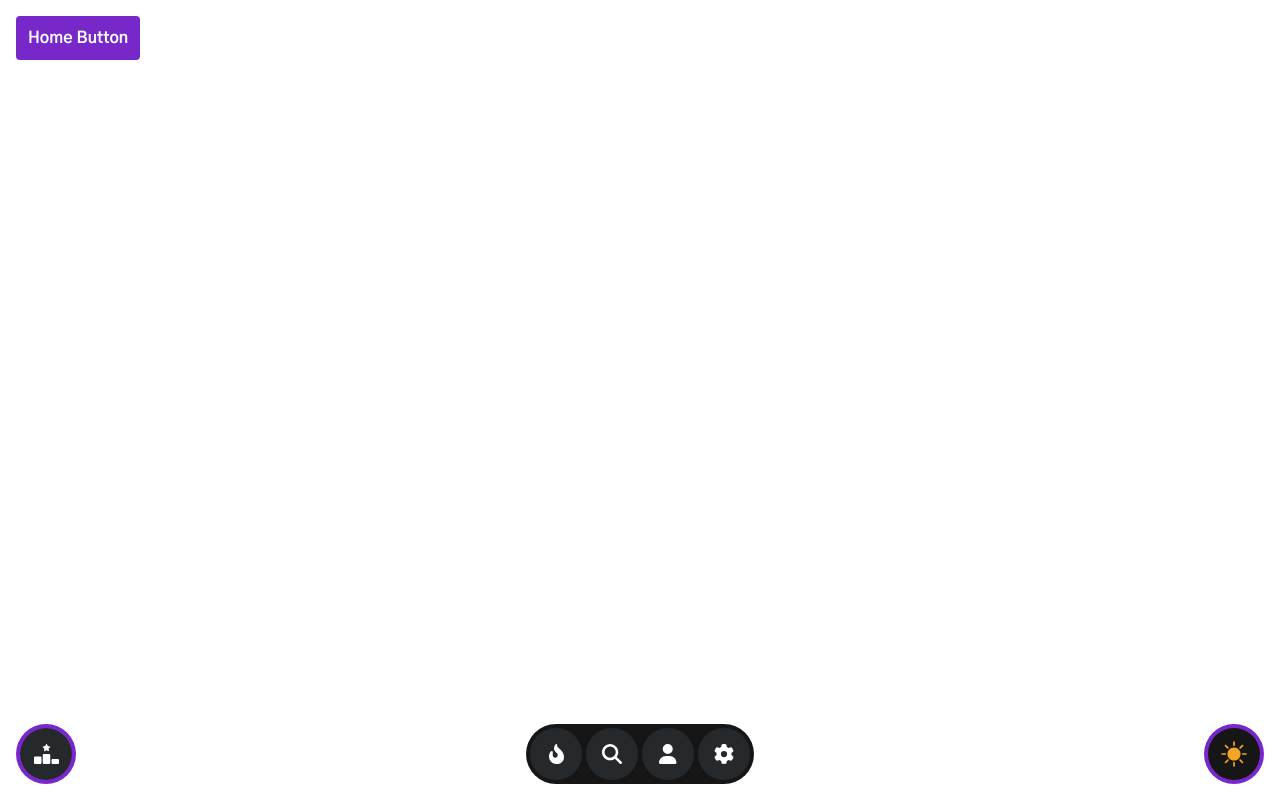
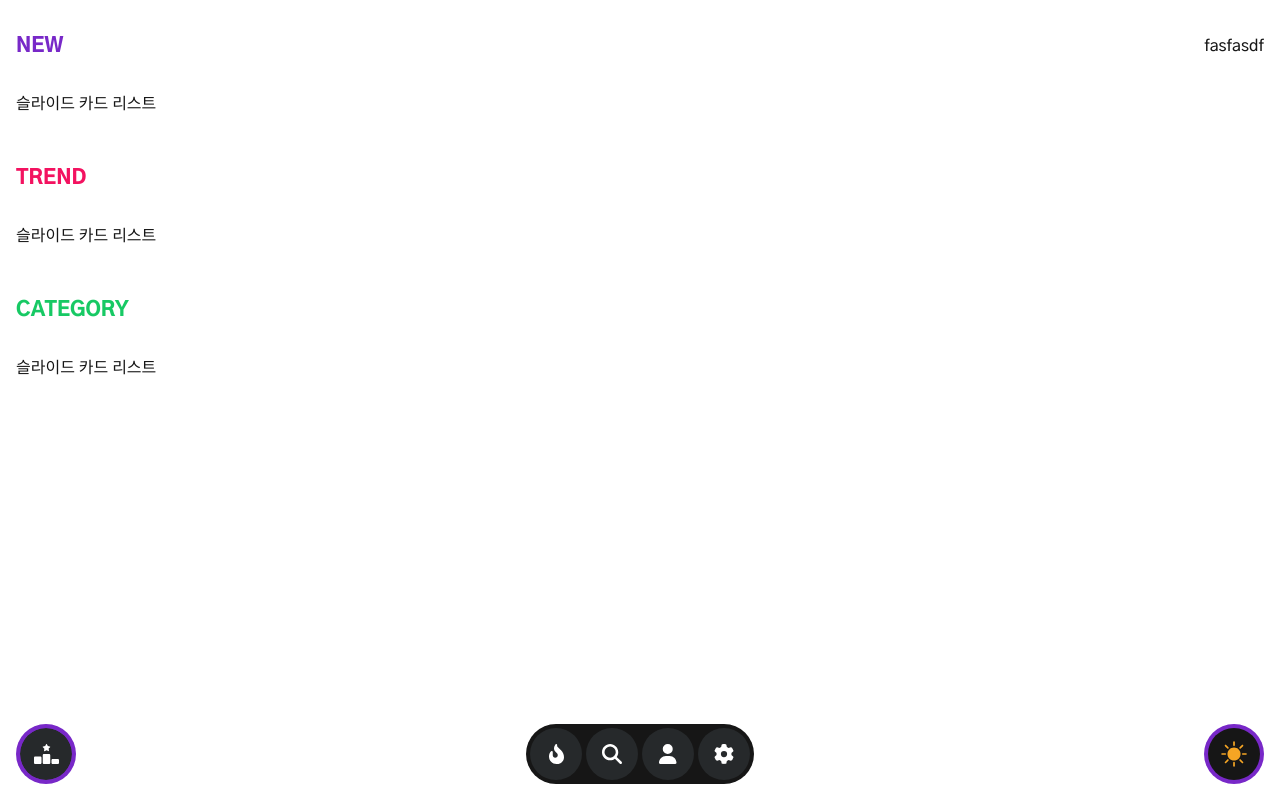
Before and after one commit to potionstory/colosseum, a Next.js app in the folder frontend/: page / in a window 1280 px wide. Built offline with nearby package versions, Linux system fonts and the light colour scheme.

Commit message:
[update] frontend: Header Component add > DynamicIsland / DynamicIslandColosseum / DynamicIslandSearch / DynamicIslandSetting / DynamicIslandTrend

```diff
--- a/frontend/src/components/base/Main.tsx
+++ b/frontend/src/components/base/Main.tsx
@@ -15,6 +15,6 @@ export default Main;
 const MainWrap = styled("main", {
   padding: "16px 16px 80px",
   "@sm": {
-    paddingBottom: "92px",
+    paddingBottom: 92,
   },
 });
--- a/frontend/src/components/base/header/DynamicIsland.tsx
+++ b/frontend/src/components/base/header/DynamicIsland.tsx
@@ -10,6 +10,11 @@ import {
 import { IconProp } from "@fortawesome/fontawesome-svg-core";
 import { FontAwesomeIcon } from "@fortawesome/react-fontawesome";
 import useHeaderStore from "store/header";
+import DynamicIslandColosseum from "./DynamicIslandColosseum";
+import DynamicIslandTrend from "./DynamicIslandTrend";
+import DynamicIslandSearch from "./DynamicIslandSearch";
+import DynamicIslandAuth from "./DynamicIslandAuth";
+import DynamicIslandSetting from "./DynamicIslandSetting";
 import { styled } from "styles/stitches.config";
 
 type NavItem = {
@@ -68,7 +73,7 @@ const DynamicIsland: React.FC<DynamicIslandType> = ({
 
   return (
     <DynamicIslandWrap>
-      <DynamicIslandNavWrap style={navAnimated}>
+      <DynamicIslandNavWrap style={navAnimated} isDynamic={isDynamic}>
         <DynamicIslandNavList>
           {navList.map((item, index) => {
             const { id, path, icon } = item;
@@ -94,31 +99,15 @@ const DynamicIsland: React.FC<DynamicIslandType> = ({
           })}
         </DynamicIslandNavList>
       </DynamicIslandNavWrap>
-      {page === "/" && (
-        <DynamicIslandColosseumWrap style={colosseumAnimated}>
-          Colosseum
-        </DynamicIslandColosseumWrap>
-      )}
-      {page === "/trend" && (
-        <DynamicIslandColosseumWrap style={colosseumAnimated}>
-          Trend
-        </DynamicIslandColosseumWrap>
-      )}
-      {page === "/search" && (
-        <DynamicIslandColosseumWrap style={colosseumAnimated}>
-          Search
-        </DynamicIslandColosseumWrap>
-      )}
-      {page === "/auth" && (
-        <DynamicIslandColosseumWrap style={colosseumAnimated}>
-          Auth
-        </DynamicIslandColosseumWrap>
-      )}
-      {page === "/setting" && (
-        <DynamicIslandColosseumWrap style={colosseumAnimated}>
-          Setting
-        </DynamicIslandColosseumWrap>
-      )}
+      <DynamicIslandCenterWrap style={colosseumAnimated} isDynamic={isDynamic}>
+        <DynamicIslandCenterInner>
+          {page === "/" && <DynamicIslandColosseum />}
+          {page === "/trend" && <DynamicIslandTrend />}
+          {page === "/search" && <DynamicIslandSearch />}
+          {page === "/auth" && <DynamicIslandAuth />}
+          {page === "/setting" && <DynamicIslandSetting />}
+        </DynamicIslandCenterInner>
+      </DynamicIslandCenterWrap>
     </DynamicIslandWrap>
   );
 };
@@ -139,11 +128,19 @@ const DynamicIslandNavWrap = styled(animated.nav, {
   position: "absolute",
   top: "50%",
   left: "50%",
+  zIndex: 10,
   height: "100%",
   borderRadius: 24,
   transform: "translate(-50%, -50%)",
   "@sm": {
-    borderRadius: 32,
+    borderRadius: 30,
+  },
+  variants: {
+    isDynamic: {
+      true: {
+        zIndex: 0,
+      },
+    },
   },
 });
 
@@ -209,21 +206,31 @@ const DynamicIslandNavItemButton = styled("button", {
   },
 });
 
-const DynamicIslandColosseumWrap = styled(animated.div, {
+const DynamicIslandCenterWrap = styled(animated.div, {
   display: "flex",
-  alignItems: "center",
-  justifyContent: "center",
   overflow: "hidden",
   position: "absolute",
-  top: "50%",
+  bottom: "0%",
   left: "50%",
+  zIndex: 0,
   height: "100%",
+  transform: "translateX(-50%)",
+  variants: {
+    isDynamic: {
+      true: {
+        zIndex: 10,
+      },
+    },
+  },
+});
+
+const DynamicIslandCenterInner = styled("div", {
+  display: "flex",
+  flex: 1,
+  overflow: "hidden",
+  padding: 4,
   borderRadius: 24,
-  transform: "translate(-50%, -50%)",
   backgroundColor: "$theme-inverse",
-  fontSize: "1rem",
-  fontWeight: 700,
-  color: "$theme",
   "@sm": {
     borderRadius: 32,
   },
--- /dev/null
+++ b/frontend/src/components/base/header/DynamicIslandAuth.tsx
@@ -0,0 +1,31 @@
+import React from "react";
+import { styled } from "styles/stitches.config";
+
+const DynamicIslandAuth: React.FC = () => {
+  return <DynamicIslandAuthWrap>DynamicIslandAuth</DynamicIslandAuthWrap>;
+};
+
+export default DynamicIslandAuth;
+
+const DynamicIslandAuthWrap = styled("div", {
+  display: "flex",
+  flex: 1,
+  alignItems: "center",
+  justifyContent: "center",
+  overflow: "hidden",
+  borderRadius: 24,
+  backgroundColor: "$theme-inverse",
+  fontSize: "1rem",
+  fontWeight: 700,
+  color: "$theme",
+  "@sm": {
+    borderRadius: 32,
+  },
+  variants: {
+    isDynamic: {
+      true: {
+        zIndex: 10,
+      },
+    },
+  },
+});
--- /dev/null
+++ b/frontend/src/components/base/header/DynamicIslandColosseum.tsx
@@ -0,0 +1,27 @@
+import React from "react";
+import { styled } from "styles/stitches.config";
+
+const DynamicIslandColosseum: React.FC = () => {
+  return (
+    <DynamicIslandColosseumWrap>
+      DynamicIslandColosseum
+    </DynamicIslandColosseumWrap>
+  );
+};
+
+export default DynamicIslandColosseum;
+
+const DynamicIslandColosseumWrap = styled("div", {
+  display: "flex",
+  flex: 1,
+  alignItems: "center",
+  justifyContent: "center",
+  borderRadius: 20,
+  backgroundColor: "$neutral-inverse",
+  fontSize: "1rem",
+  fontWeight: 700,
+  color: "$theme",
+  "@sm": {
+    borderRadius: 26,
+  },
+});
--- /dev/null
+++ b/frontend/src/components/base/header/DynamicIslandSearch.tsx
@@ -0,0 +1,31 @@
+import React from "react";
+import { styled } from "styles/stitches.config";
+
+const DynamicIslandSearch: React.FC = () => {
+  return <DynamicIslandSearchWrap>DynamicIslandSearch</DynamicIslandSearchWrap>;
+};
+
+export default DynamicIslandSearch;
+
+const DynamicIslandSearchWrap = styled("div", {
+  display: "flex",
+  flex: 1,
+  alignItems: "center",
+  justifyContent: "center",
+  overflow: "hidden",
+  borderRadius: 24,
+  backgroundColor: "$theme-inverse",
+  fontSize: "1rem",
+  fontWeight: 700,
+  color: "$theme",
+  "@sm": {
+    borderRadius: 32,
+  },
+  variants: {
+    isDynamic: {
+      true: {
+        zIndex: 10,
+      },
+    },
+  },
+});
--- /dev/null
+++ b/frontend/src/components/base/header/DynamicIslandSetting.tsx
@@ -0,0 +1,33 @@
+import React from "react";
+import { styled } from "styles/stitches.config";
+
+const DynamicIslandSetting: React.FC = () => {
+  return (
+    <DynamicIslandSettingWrap>DynamicIslandSetting</DynamicIslandSettingWrap>
+  );
+};
+
+export default DynamicIslandSetting;
+
+const DynamicIslandSettingWrap = styled("div", {
+  display: "flex",
+  flex: 1,
+  alignItems: "center",
+  justifyContent: "center",
+  overflow: "hidden",
+  borderRadius: 24,
+  backgroundColor: "$theme-inverse",
+  fontSize: "1rem",
+  fontWeight: 700,
+  color: "$theme",
+  "@sm": {
+    borderRadius: 32,
+  },
+  variants: {
+    isDynamic: {
+      true: {
+        zIndex: 10,
+      },
+    },
+  },
+});
--- /dev/null
+++ b/frontend/src/components/base/header/DynamicIslandTrend.tsx
@@ -0,0 +1,31 @@
+import React from "react";
+import { styled } from "styles/stitches.config";
+
+const DynamicIslandTrend: React.FC = () => {
+  return <DynamicIslandTrendWrap>DynamicIslandTrend</DynamicIslandTrendWrap>;
+};
+
+export default DynamicIslandTrend;
+
+const DynamicIslandTrendWrap = styled("div", {
+  display: "flex",
+  flex: 1,
+  alignItems: "center",
+  justifyContent: "center",
+  overflow: "hidden",
+  borderRadius: 24,
+  backgroundColor: "$theme-inverse",
+  fontSize: "1rem",
+  fontWeight: 700,
+  color: "$theme",
+  "@sm": {
+    borderRadius: 32,
+  },
+  variants: {
+    isDynamic: {
+      true: {
+        zIndex: 10,
+      },
+    },
+  },
+});
--- a/frontend/src/pages/index.tsx
+++ b/frontend/src/pages/index.tsx
@@ -1,27 +1,83 @@
 import type { NextPage } from "next";
-import useHeaderStore from "store/header";
 import { styled } from "styles/stitches.config";
 
 const Home: NextPage = () => {
-  const { setIsDynamic } = useHeaderStore((state) => state);
-
   return (
-    <TestButton type="button" onClick={() => setIsDynamic(true)}>
-      Home Button
-    </TestButton>
+    <HomeWrap>
+      <CategorySection>
+        <CategorySectionHeader>
+          <CategorySectionHeaderTitle color="new">
+            new
+          </CategorySectionHeaderTitle>
+          fasfasdf
+        </CategorySectionHeader>
+        <div>슬라이드 카드 리스트</div>
+      </CategorySection>
+      <CategorySection>
+        <CategorySectionHeader>
+          <CategorySectionHeaderTitle color="trend">
+            trend
+          </CategorySectionHeaderTitle>
+        </CategorySectionHeader>
+        <div>슬라이드 카드 리스트</div>
+      </CategorySection>
+      <CategorySection>
+        <CategorySectionHeader>
+          <CategorySectionHeaderTitle color="category">
+            category
+          </CategorySectionHeaderTitle>
+        </CategorySectionHeader>
+        <div>슬라이드 카드 리스트</div>
+      </CategorySection>
+    </HomeWrap>
   );
 };
 
 export default Home;
 
-const TestButton = styled("button", {
+const HomeWrap = styled("article", {
   display: "flex",
-  justifyContent: "center",
-  flex: 1,
-  position: "relative",
-  backgroundColor: "$primary-main",
-  padding: "10px 12px",
-  borderRadius: 4,
-  fontWeight: "700",
-  color: "$theme",
+  flexDirection: "column",
+  rowGap: "2rem",
 });
+
+const CategorySection = styled("section", {
+  display: "flex",
+  flexDirection: "column",
+  rowGap: "1rem",
+});
+
+const CategorySectionHeader = styled("div", {
+  display: "flex",
+  alignItems: "center",
+  justifyContent: "space-between",
+  height: 48,
+  borderRadius: 24,
+  "@sm": {
+    height: 60,
+    borderRadius: 30,
+  },
+});
+
+const CategorySectionHeaderTitle = styled("h2", {
+  fontSize: "1rem",
+  fontWeight: 900,
+  color: "$primary-main",
+  textTransform: "uppercase",
+  "@sm": {
+    fontSize: "1.25rem",
+  },
+  variants: {
+    color: {
+      new: {
+        color: "$primary-main",
+      },
+      trend: {
+        color: "$error-main",
+      },
+      category: {
+        color: "$success-main",
+      },
+    },
+  },
+});
--- a/frontend/src/styles/globalStyles.ts
+++ b/frontend/src/styles/globalStyles.ts
@@ -26,6 +26,7 @@ const globalStyles = globalCss({
     backgroundColor: "$theme",
     fontFamily: `'Gothic A1', -apple-system, BlinkMacSystemFont, Segoe UI, Roboto, Oxygen,
       Ubuntu, Cantarell, Fira Sans, Droid Sans, Helvetica Neue, sans-serif`,
+    fontSize: "1.25rem",
     color: "$theme-inverse",
   },
   "#__next": {
@@ -47,6 +48,11 @@ const globalStyles = globalCss({
   "menu, ol, ul, dl": {
     listStyle: "none",
   },
+  "@media (min-height: 640px)": {
+    "html, body": {
+      fontSize: "1rem",
+    },
+  },
 });
 
 export default globalStyles;
```
